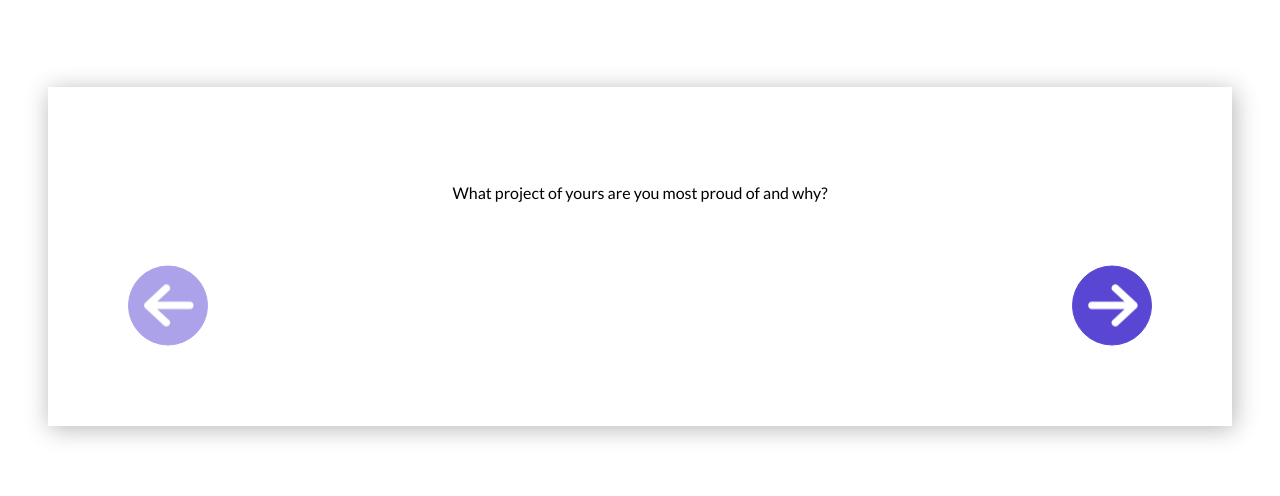
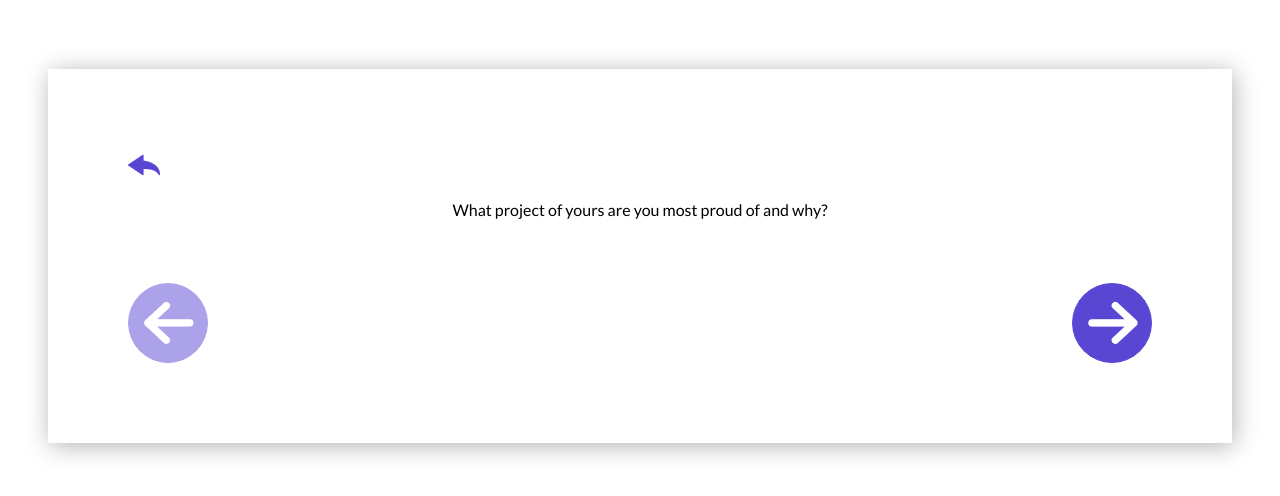
Before and after one commit to kelsiebesingeryeh/interview-prep-flashcards, a React (Create React App) app: page /behavioral in a window 1280 px wide. Shown: the part 144-640 px from the top of the page. Built offline with nearby package versions, Linux system fonts and the light colour scheme.

Commit message:
Add conditional rendering to re-direct the page based on the path

```diff
--- a/src/Components/App/App.js
+++ b/src/Components/App/App.js
@@ -39,6 +39,7 @@ const App = () => {
                 flashcards={flashcards}
                 subCategory={match.params.subCategory}
                 getFlashcardIndex={getFlashcardIndex}
+                category={match.params.category}
               />
             );
           }
@@ -53,6 +54,7 @@ const App = () => {
               flashcards={flashcards}
               subCategory={match.params.subCategory}
               getFlashcardIndex={getFlashcardIndex}
+              category={match.params.category}
             />
           );
         }
--- a/src/Components/Flashcards/Flashcards.js
+++ b/src/Components/Flashcards/Flashcards.js
@@ -1,11 +1,13 @@
 import React, { useState } from "react";
 import "./Flashcards.css";
 import { Link } from 'react-router-dom';
+import backArrow from "../../assets/backArrow.png";
 
 const Flashcards = ({
   flashcards,
   subCategory,
   getFlashcardIndex,
+  category
 }) => {
   const [categoryCards, setCategoryCards] = useState(flashcards.filter((card) => card.subCategory === subCategory));
   const [currentCard, setCurrentCard] = useState(categoryCards[0]);
@@ -48,7 +50,11 @@ const Flashcards = ({
     }
 
   return (
+    <>
       <div className="flashcardsContainer">
+        <Link to={category === 'technical' ? `/technical` : category === 'behavioral' ? '/' : ''}>
+          <img src={backArrow} alt="back-arrow" />
+        </Link>
         <p className="question">{currentCard.question}</p>
         <span className="arrowStyling">
           {!lastCard && (
@@ -78,6 +84,7 @@ const Flashcards = ({
           </span>
         )}
       </div>
+    </>
   );
 };
 
```
Lines whose indentation alone changed are shown as unchanged.
